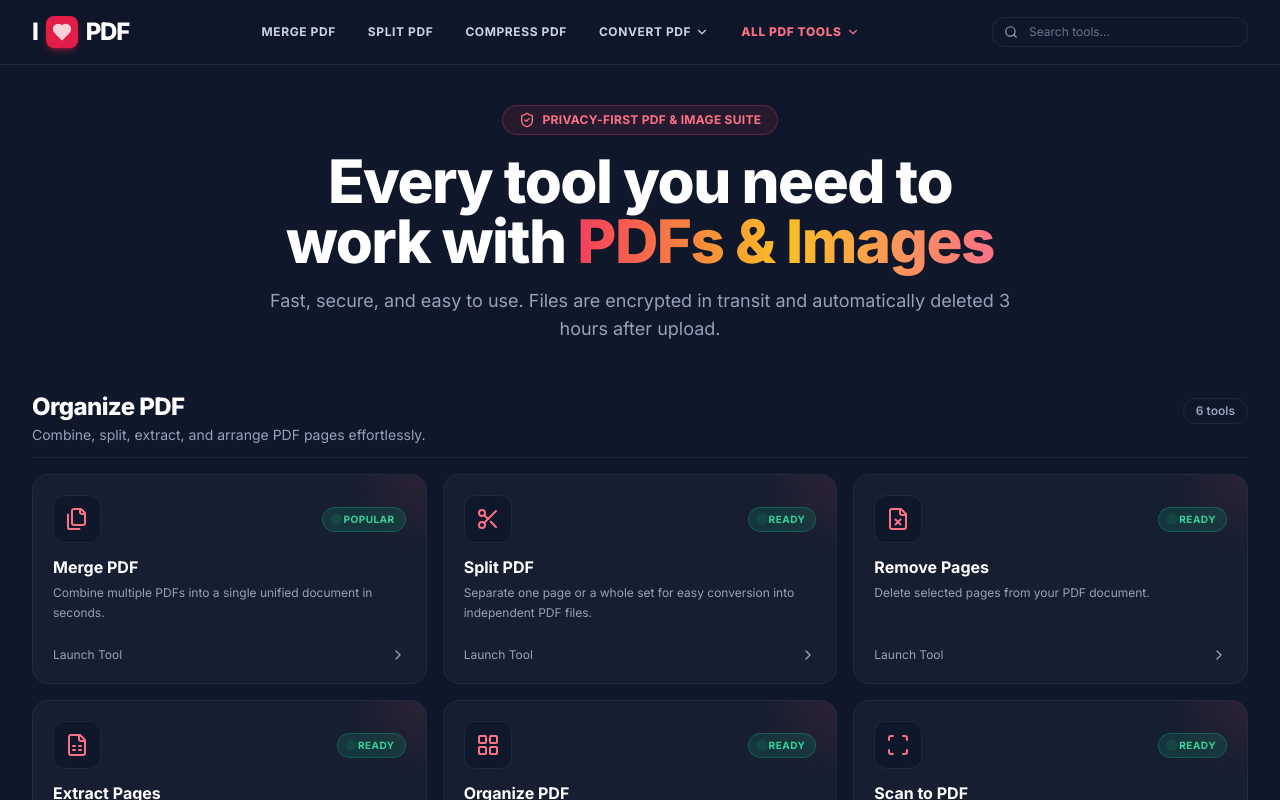
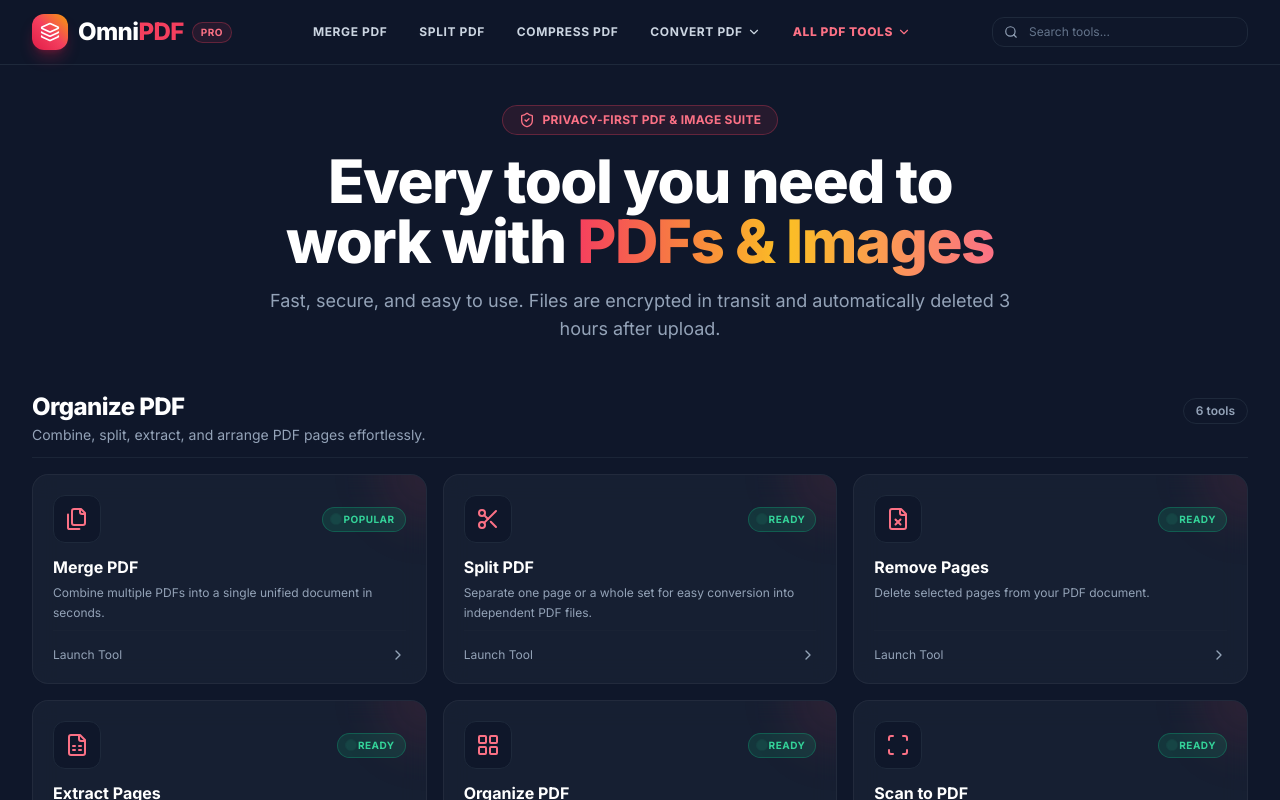
Before and after one commit to UG-SIDHARTH/OMNI-PDF, a React (Vite) app: page / in a window 1280 px wide. Shown: the top 800 px of the page. Built offline with nearby package versions, Linux system fonts and the light colour scheme; the HTML template or start-up script is replaced by a standard one.

Commit message:
feat: add Navbar component and initialize build output files

```diff
--- a/src/components/Navbar.jsx
+++ b/src/components/Navbar.jsx
@@ -1,7 +1,7 @@
 import React, { useState, useRef, useEffect } from 'react';
 import { TOOL_CATEGORIES } from '../data/toolsData';
 import {
-  Heart, ChevronDown, ChevronUp, Menu, X, Search,
+  Heart, ChevronDown, ChevronUp, Menu, X, Search, Layers,
   Files, Scissors, FileX, FileSpreadsheet, LayoutGrid, Scan,
   Minimize2, Wrench, FileText, Image, FileCode, Presentation,
   Table, Globe, FileImage, FileType, MonitorPlay, Grid,
@@ -98,16 +98,22 @@
       <div className="max-w-7xl mx-auto px-4 sm:px-6 lg:px-8">
         <div className="flex items-center justify-between h-16">
 
-          {/* Brand Logo - I ❤️ PDF Style */}
+          {/* Brand Logo - OmniPDF */}
           <div
             onClick={onHome}
-            className="flex items-center gap-2 cursor-pointer group flex-shrink-0"
+            className="flex items-center gap-2.5 cursor-pointer group flex-shrink-0"
           >
-            <span className="text-2xl font-black text-white tracking-tighter">I</span>
-            <div className="w-8 h-8 rounded-lg bg-rose-600 flex items-center justify-center shadow-md shadow-rose-600/40 group-hover:scale-110 transition-transform">
-              <Heart className="w-5 h-5 text-white fill-white animate-pulse" />
+            <div className="w-9 h-9 rounded-xl bg-gradient-to-tr from-rose-600 via-rose-500 to-amber-500 flex items-center justify-center shadow-lg shadow-rose-600/30 group-hover:scale-105 transition-transform">
+              <Layers className="w-5 h-5 text-white" />
             </div>
-            <span className="text-2xl font-black text-white tracking-tighter">PDF</span>
+            <div className="flex items-center">
+              <span className="font-extrabold text-2xl tracking-tight text-white">
+                Omni<span className="text-rose-500">PDF</span>
+              </span>
+              <span className="ml-2 text-[10px] font-bold px-2 py-0.5 rounded-full bg-rose-500/10 text-rose-400 border border-rose-500/30 uppercase tracking-wider hidden sm:inline-block">
+                PRO
+              </span>
+            </div>
           </div>
 
           {/* Desktop Nav Links */}
```
Also changed, not shown: 5 other files (tests, documents, lock files or other folders).
